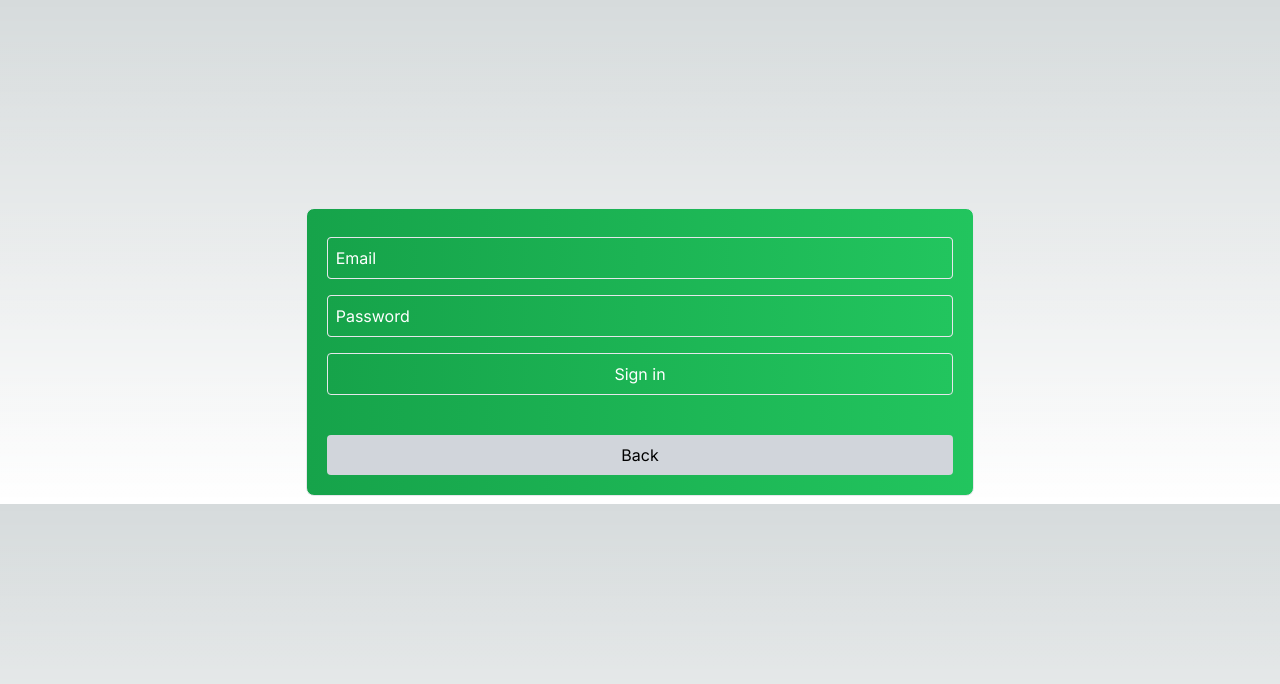
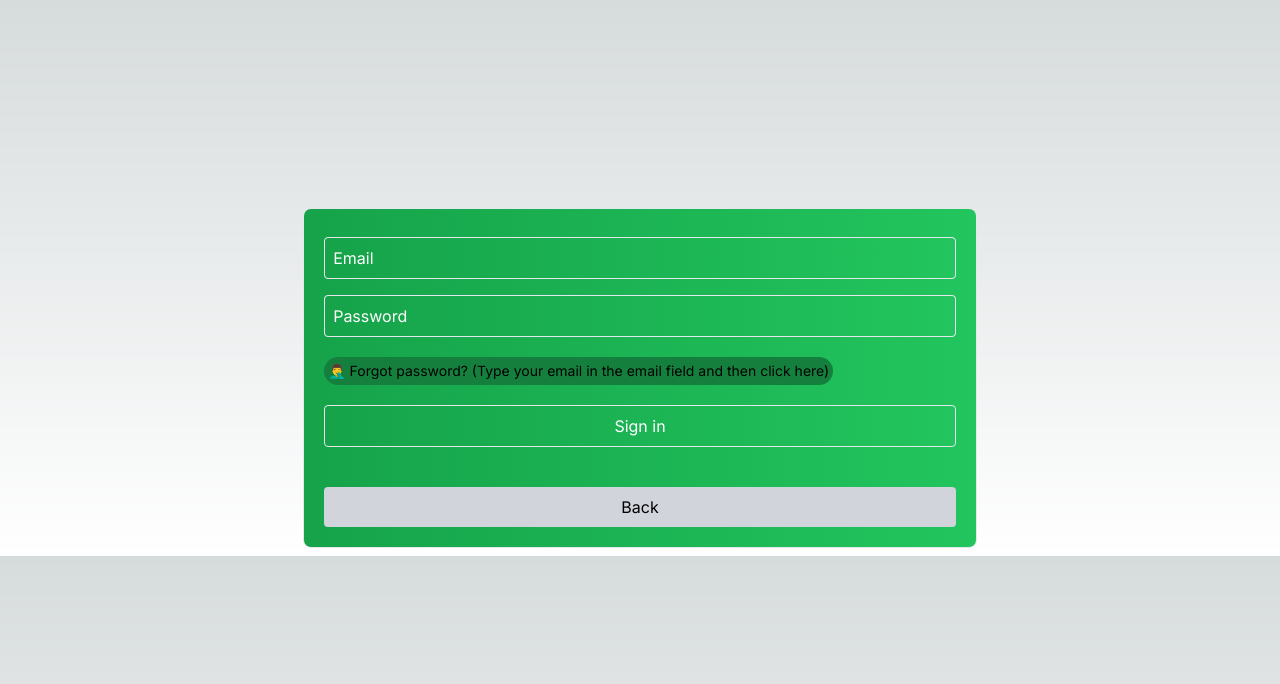
Before and after one commit to shivynand/pantry-tracker, a Next.js app: page /signin in a window 1280 px wide. Shown: the top 684 px of the page. Built offline with nearby package versions, Linux system fonts and the light colour scheme; no server answers.

Commit message:
now user can reset password

```diff
--- a/app/auth.js
+++ b/app/auth.js
@@ -1,5 +1,5 @@
 import { auth, db } from "./firebase"
-import { createUserWithEmailAndPassword, signInWithEmailAndPassword, signOut } from "firebase/auth"
+import { createUserWithEmailAndPassword, signInWithEmailAndPassword, signOut, sendPasswordResetEmail } from "firebase/auth"
 import { doc, setDoc } from "firebase/firestore"
 
 export const signUp = async (email, password) => {
@@ -34,3 +34,13 @@ export const SignOut = async () => {
         throw error;
     }
 }
+
+export const resetPassword = async (email) => {
+    try {
+        await sendPasswordResetEmail(auth, email);
+        console.log('Password reset email sent :)')
+    } catch (error) {
+        console.error("Error sending password reset email", error)
+        throw error
+    }
+}
--- a/app/authContext.js
+++ b/app/authContext.js
@@ -2,7 +2,7 @@
 import { createContext, useContext, useEffect, useState } from "react";
 import { onAuthStateChanged } from "firebase/auth";
 import { auth } from "./firebase";
-import {signUp, signIn, SignOut } from "./auth"
+import {signUp, signIn, SignOut, resetPassword } from "./auth"
 
 const AuthContext = createContext();
 
@@ -17,7 +17,7 @@ export function AuthProvider({children}) {
     }, [])
 
     return (
-        <AuthContext.Provider value = {{ user, signUp, signIn, SignOut }}>
+        <AuthContext.Provider value = {{ user, signUp, signIn, SignOut, resetPassword }}>
             {children}
         </AuthContext.Provider>
     )
--- a/app/page.js
+++ b/app/page.js
@@ -219,6 +219,7 @@ export default function Home() {
     <main className="flex min-h-screen flex-col items-center justify-between sm:p-24">
       <div className="z-10 max-w-5xl w-full items-center justify-between font-mono text-sm">
         <ToastContainer />
+        {console.log(user)}
         <div className="justify-between flex flex-row mb-5">
           <h1 className="text-4xl p-4 text-center">Pantry Tracker</h1>
           <button
--- a/app/signin/page.js
+++ b/app/signin/page.js
@@ -2,7 +2,9 @@
 import React, { useState } from "react";
 import { useRouter } from 'next/navigation';
 import { useAuth } from "../authContext";
-import { signIn } from "../auth";
+import { resetPassword, signIn } from "../auth";
+import "react-toastify/dist/ReactToastify.css";
+import { toast, ToastContainer } from "react-toastify";
 
 export default function SignOutPage() {
     const [email, setEmail] = useState("")
@@ -21,6 +23,21 @@ export default function SignOutPage() {
         } finally {
             setLoading(false)
         }
+    }
+
+    const handleResetPassword = async (e) => {
+      e.preventDefault();
+      if (!email) {
+        toast.error("Please enter your email")
+        return;
+      } try {
+        await resetPassword(email)
+        toast.success("Password reset email sent. Please check your email")
+      } catch (error) {
+        toast.error("Error sending password reset email. Please try again.")
+      } finally {
+        setLoading(false)
+      }
     }
 
     return (
@@ -43,6 +60,8 @@ export default function SignOutPage() {
             className="w-full p-2 border rounded my-2 text-white placeholder:text-white bg-gradient-to-r from-green-600 to-green-500"
             required
           />
+          <ToastContainer />
+          <button className="w-auto text-start text-sm rounded-full my-3 p-1 bg-green-700" type="button" onClick={handleResetPassword}>🤦‍♂️ Forgot password? (Type your email in the email field and then click here)</button>
           <button
             type="submit"
             className="w-full p-2 bg-gradient-to-r mt-2 from-green-600 to-green-500 text-white rounded border"
```
